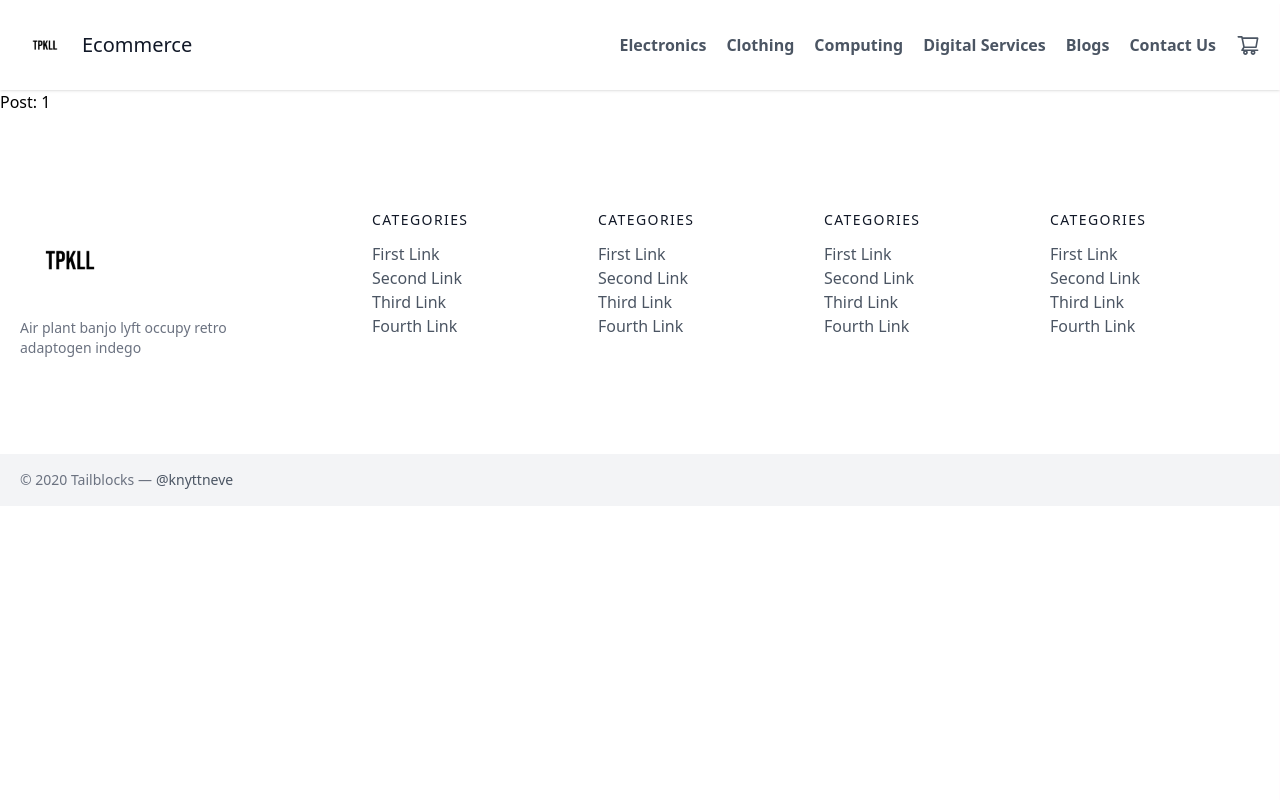
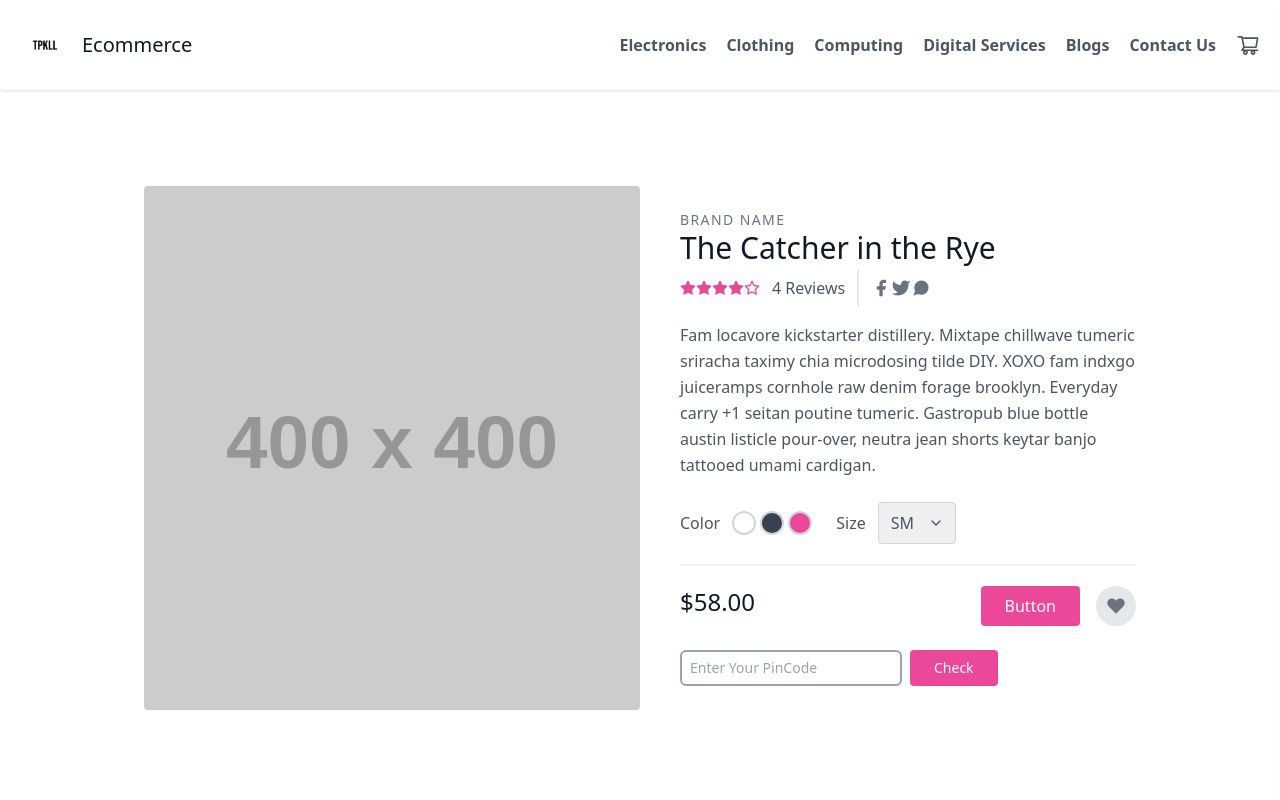
Before and after one commit to shekhercse/hunters, a Next.js app: page /product/1 in a window 1280 px wide. Shown: the top 800 px of the page. Built offline with nearby package versions, Linux system fonts and the light colour scheme.

Commit message:
product page

```diff
--- /dev/null
+++ b/pages/api/pincode.js
@@ -0,0 +1,5 @@
+// Next.js API route support: https://nextjs.org/docs/api-routes/introduction
+
+export default function handler(req, res) {
+    res.status(200).json([ 220510, 175032, 175015, 175001 ])
+  }
--- a/pages/product/[slug].js
+++ b/pages/product/[slug].js
@@ -1,10 +1,126 @@
 import { useRouter } from 'next/router'
+import { useState } from 'react'
 
-const Slug = () => {
+const Post = () => {
   const router = useRouter()
   const { slug } = router.query
+  const[pin, setPin] = useState()
+  const [service, setService]= useState()
 
-  return <p>Post: {slug}</p>
+
+  const checkServiceability=async() => {
+    let pins = await fetch('http://localhost:3000/api/pincode')
+    let pinJson =await pins.json()
+    if(pinJson.includes(parseInt(pin))){
+      setService(true)
+    }
+    else{
+      setService(false)
+    }
+    }
+    const onChangePin = (e) => {
+      setPin(e.target.value)
+    }
+
+
+
+  return <>
+    <section className="text-gray-600 body-font overflow-hidden">
+      <div className="container px-5 py-24 mx-auto">
+        <div className="lg:w-4/5 mx-auto flex flex-wrap">
+          <img alt="ecommerce" className="lg:w-1/2 w-full lg:h-auto h-64 object-cover object-center rounded" src="https://dummyimage.com/400x400" />
+          <div className="lg:w-1/2 w-full lg:pl-10 lg:py-6 mt-6 lg:mt-0">
+            <h2 className="text-sm title-font text-gray-500 tracking-widest">BRAND NAME</h2>
+            <h1 className="text-gray-900 text-3xl title-font font-medium mb-1">The Catcher in the Rye</h1>
+            <div className="flex mb-4">
+              <span className="flex items-center">
+                <svg fill="currentColor" stroke="currentColor" strokeLinecap="round" strokeLinejoin="round" strokeWidth="2" className="w-4 h-4 text-pink-500" viewBox="0 0 24 24">
+                  <path d="M12 2l3.09 6.26L22 9.27l-5 4.87 1.18 6.88L12 17.77l-6.18 3.25L7 14.14 2 9.27l6.91-1.01L12 2z"></path>
+                </svg>
+                <svg fill="currentColor" stroke="currentColor" strokeLinecap="round" strokeLinejoin="round" strokeWidth="2" className="w-4 h-4 text-pink-500" viewBox="0 0 24 24">
+                  <path d="M12 2l3.09 6.26L22 9.27l-5 4.87 1.18 6.88L12 17.77l-6.18 3.25L7 14.14 2 9.27l6.91-1.01L12 2z"></path>
+                </svg>
+                <svg fill="currentColor" stroke="currentColor" strokeLinecap="round" strokeLinejoin="round" strokeWidth="2" className="w-4 h-4 text-pink-500" viewBox="0 0 24 24">
+                  <path d="M12 2l3.09 6.26L22 9.27l-5 4.87 1.18 6.88L12 17.77l-6.18 3.25L7 14.14 2 9.27l6.91-1.01L12 2z"></path>
+                </svg>
+                <svg fill="currentColor" stroke="currentColor" strokeLinecap="round" strokeLinejoin="round" strokeWidth="2" className="w-4 h-4 text-pink-500" viewBox="0 0 24 24">
+                  <path d="M12 2l3.09 6.26L22 9.27l-5 4.87 1.18 6.88L12 17.77l-6.18 3.25L7 14.14 2 9.27l6.91-1.01L12 2z"></path>
+                </svg>
+                <svg fill="none" stroke="currentColor" strokeLinecap="round" strokeLinejoin="round" strokeWidth="2" className="w-4 h-4 text-pink-500" viewBox="0 0 24 24">
+                  <path d="M12 2l3.09 6.26L22 9.27l-5 4.87 1.18 6.88L12 17.77l-6.18 3.25L7 14.14 2 9.27l6.91-1.01L12 2z"></path>
+                </svg>
+                <span className="text-gray-600 ml-3">4 Reviews</span>
+              </span>
+              <span className="flex ml-3 pl-3 py-2 border-l-2 border-gray-200 space-x-2s">
+                <a className="text-gray-500">
+                  <svg fill="currentColor" strokeLinecap="round" strokeLinejoin="round" strokeWidth="2" className="w-5 h-5" viewBox="0 0 24 24">
+                    <path d="M18 2h-3a5 5 0 00-5 5v3H7v4h3v8h4v-8h3l1-4h-4V7a1 1 0 011-1h3z"></path>
+                  </svg>
+                </a>
+                <a className="text-gray-500">
+                  <svg fill="currentColor" strokeLinecap="round" strokeLinejoin="round" strokeWidth="2" className="w-5 h-5" viewBox="0 0 24 24">
+                    <path d="M23 3a10.9 10.9 0 01-3.14 1.53 4.48 4.48 0 00-7.86 3v1A10.66 10.66 0 013 4s-4 9 5 13a11.64 11.64 0 01-7 2c9 5 20 0 20-11.5a4.5 4.5 0 00-.08-.83A7.72 7.72 0 0023 3z"></path>
+                  </svg>
+                </a>
+                <a className="text-gray-500">
+                  <svg fill="currentColor" strokeLinecap="round" strokeLinejoin="round" strokeWidth="2" className="w-5 h-5" viewBox="0 0 24 24">
+                    <path d="M21 11.5a8.38 8.38 0 01-.9 3.8 8.5 8.5 0 01-7.6 4.7 8.38 8.38 0 01-3.8-.9L3 21l1.9-5.7a8.38 8.38 0 01-.9-3.8 8.5 8.5 0 014.7-7.6 8.38 8.38 0 013.8-.9h.5a8.48 8.48 0 018 8v.5z"></path>
+                  </svg>
+                </a>
+              </span>
+            </div>
+            <p className="leading-relaxed">Fam locavore kickstarter distillery. Mixtape chillwave tumeric sriracha taximy chia microdosing tilde DIY. XOXO fam indxgo juiceramps cornhole raw denim forage brooklyn. Everyday carry +1 seitan poutine tumeric. Gastropub blue bottle austin listicle pour-over, neutra jean shorts keytar banjo tattooed umami cardigan.</p>
+            <div className="flex mt-6 items-center pb-5 border-b-2 border-gray-100 mb-5">
+              <div className="flex">
+                <span className="mr-3">Color</span>
+                <button className="border-2 border-gray-300 rounded-full w-6 h-6 focus:outline-none"></button>
+                <button className="border-2 border-gray-300 ml-1 bg-gray-700 rounded-full w-6 h-6 focus:outline-none"></button>
+                <button className="border-2 border-gray-300 ml-1 bg-pink-500 rounded-full w-6 h-6 focus:outline-none"></button>
+              </div>
+              <div className="flex ml-6 items-center">
+                <span className="mr-3">Size</span>
+                <div className="relative">
+                  <select className="rounded border appearance-none border-gray-300 py-2 focus:outline-none focus:ring-2 focus:ring-pink-200 focus:border-pink-500 text-base pl-3 pr-10">
+                    <option>SM</option>
+                    <option>M</option>
+                    <option>L</option>
+                    <option>XL</option>
+                  </select>
+                  <span className="absolute right-0 top-0 h-full w-10 text-center text-gray-600 pointer-events-none flex items-center justify-center">
+                    <svg fill="none" stroke="currentColor" strokeLinecap="round" strokeLinejoin="round" strokeWidth="2" className="w-4 h-4" viewBox="0 0 24 24">
+                      <path d="M6 9l6 6 6-6"></path>
+                    </svg>
+                  </span>
+                </div>
+              </div>
+            </div>
+            <div className="flex">
+              <span className="title-font font-medium text-2xl text-gray-900">$58.00</span>
+              <button className="flex ml-auto text-white bg-pink-500 border-0 py-2 px-6 focus:outline-none hover:bg-pink-600 rounded">Button</button>
+              <button className="rounded-full w-10 h-10 bg-gray-200 p-0 border-0 inline-flex items-center justify-center text-gray-500 ml-4">
+                <svg fill="currentColor" strokeLinecap="round" strokeLinejoin="round" strokeWidth="2" className="w-5 h-5" viewBox="0 0 24 24">
+                  <path d="M20.84 4.61a5.5 5.5 0 00-7.78 0L12 5.67l-1.06-1.06a5.5 5.5 0 00-7.78 7.78l1.06 1.06L12 21.23l7.78-7.78 1.06-1.06a5.5 5.5 0 000-7.78z"></path>
+                </svg>
+              </button>
+            </div>
+            <div className="pin mt-6 flex space-x-2 text-sm">
+              <input  onChange={onChangePin} className="px-2 border-2 border-gray-400 rounded-md" placeholder= "Enter Your PinCode "type="text"/>
+
+              <button onClick={checkServiceability} className="text-white bg-pink-500 border-0 py-2 px-6 focus:outline-none hover:bg-pink-600 rounded">Check
+
+              </button>
+              {(!service && service !=null) && <div className='text-red-700 text-sm mt-3'>
+                Soory Service not available to this pincode
+              </div>}
+              {(service && service !=null) && <div className='text-red-700 text-sm mt-3'>
+               Yeh! Service is available to this pincode
+              </div>}
+            </div>
+          </div>
+        </div>
+      </div>
+    </section>
+  </>
 }
 
-export default Slug
+export default Post
```
